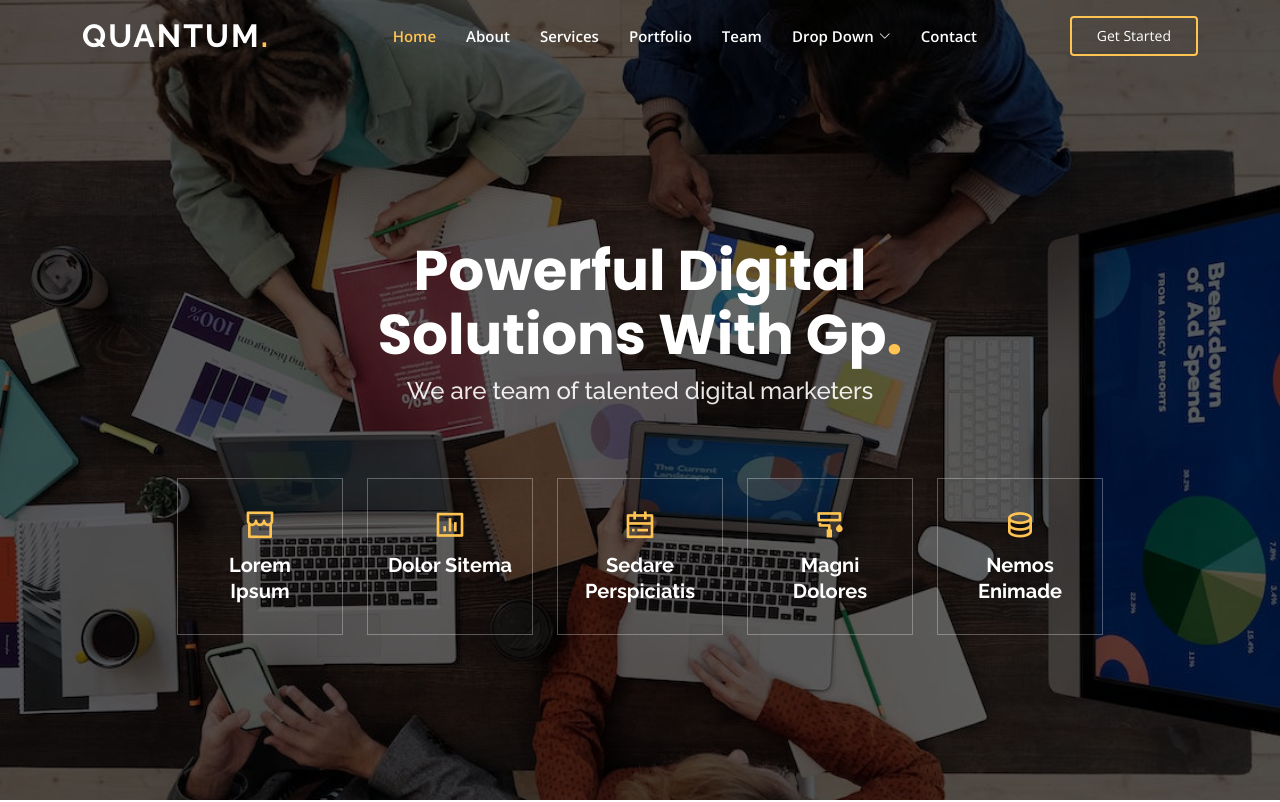
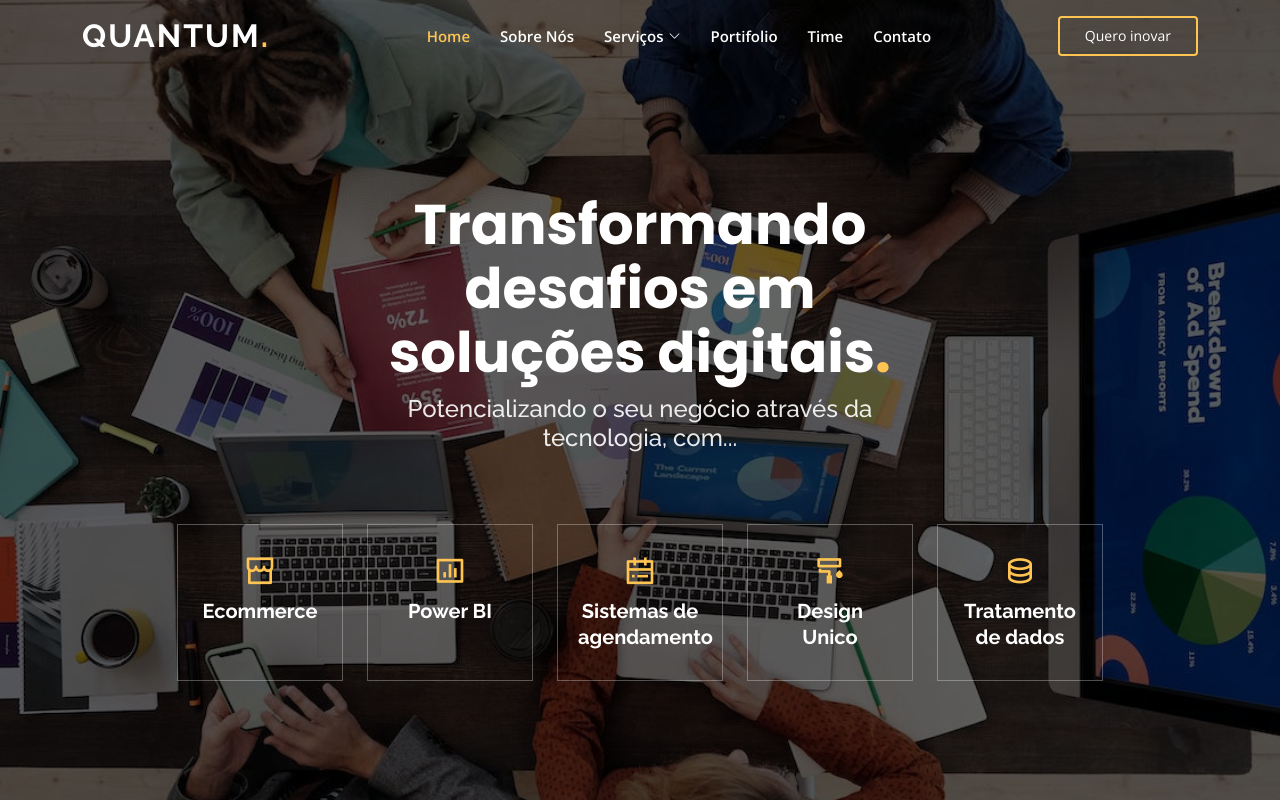
Before and after one commit to lucaspincho/QuantumTech, a plain HTML site: page Gp/index.html in a window 1280 px wide. Shown: the top 802 px of the page. Drawn offline with nearby package versions, Linux system fonts and the light colour scheme.

Commit message:
feat: Adição do title e dos serviços no Banner

```diff
--- a/Gp/index.html
+++ b/Gp/index.html
@@ -14,7 +14,9 @@
   <link href="assets/img/apple-touch-icon.png" rel="apple-touch-icon">
 
   <!-- Google Fonts -->
-  <link href="https://fonts.googleapis.com/css?family=Open+Sans:300,300i,400,400i,600,600i,700,700i|Raleway:300,300i,400,400i,500,500i,600,600i,700,700i|Poppins:300,300i,400,400i,500,500i,600,600i,700,700i" rel="stylesheet">
+  <link
+    href="https://fonts.googleapis.com/css?family=Open+Sans:300,300i,400,400i,600,600i,700,700i|Raleway:300,300i,400,400i,500,500i,600,600i,700,700i|Poppins:300,300i,400,400i,500,500i,600,600i,700,700i"
+    rel="stylesheet">
 
   <!-- Vendor CSS Files -->
   <link href="assets/vendor/aos/aos.css" rel="stylesheet">
@@ -43,40 +45,30 @@
   <header id="header" class="fixed-top ">
     <div class="container d-flex align-items-center justify-content-lg-between">
 
-      <h1 class="logo me-auto me-lg-0"><a href="index.html">QUantum<span>.</span></a></h1>
+      <h1 class="logo me-auto me-lg-0"><a href="index.html">Quantum<span>.</span></a></h1>
       <!-- Uncomment below if you prefer to use an image logo -->
       <!-- <a href="index.html" class="logo me-auto me-lg-0"><img src="assets/img/logo.png" alt="" class="img-fluid"></a>-->
 
       <nav id="navbar" class="navbar order-last order-lg-0">
         <ul>
           <li><a class="nav-link scrollto active" href="#hero">Home</a></li>
-          <li><a class="nav-link scrollto" href="#about">About</a></li>
-          <li><a class="nav-link scrollto" href="#services">Services</a></li>
-          <li><a class="nav-link scrollto " href="#portfolio">Portfolio</a></li>
-          <li><a class="nav-link scrollto" href="#team">Team</a></li>
-          <li class="dropdown"><a href="#"><span>Drop Down</span> <i class="bi bi-chevron-down"></i></a>
+          <li><a class="nav-link scrollto" href="#about">Sobre Nós</a></li>
+          <li class="dropdown"><a href="#services"><span>Serviços</span> <i class="bi bi-chevron-down"></i></a>
             <ul>
-              <li><a href="#">Drop Down 1</a></li>
-              <li class="dropdown"><a href="#"><span>Deep Drop Down</span> <i class="bi bi-chevron-right"></i></a>
-                <ul>
-                  <li><a href="#">Deep Drop Down 1</a></li>
-                  <li><a href="#">Deep Drop Down 2</a></li>
-                  <li><a href="#">Deep Drop Down 3</a></li>
-                  <li><a href="#">Deep Drop Down 4</a></li>
-                  <li><a href="#">Deep Drop Down 5</a></li>
-                </ul>
-              </li>
-              <li><a href="#">Drop Down 2</a></li>
-              <li><a href="#">Drop Down 3</a></li>
-              <li><a href="#">Drop Down 4</a></li>
+              <li><a href="#">Sistemas web</a></li>
+              <li><a href="#">Power BI</a></li>
+              <li><a href="#">Ecommerce</a></li>
+              <li><a href="#">Sistema de estoque</a></li>
             </ul>
           </li>
-          <li><a class="nav-link scrollto" href="#contact">Contact</a></li>
+          <li><a class="nav-link scrollto " href="#portfolio">Portifolio</a></li>
+          <li><a class="nav-link scrollto" href="#team">Time</a></li>
+          <li><a class="nav-link scrollto" href="#contact">Contato</a></li>
         </ul>
         <i class="bi bi-list mobile-nav-toggle"></i>
       </nav><!-- .navbar -->
 
-      <a href="#about" class="get-started-btn scrollto">Get Started</a>
+      <a href="#about" class="get-started-btn scrollto">Quero inovar</a>
 
     </div>
   </header><!-- End Header -->
@@ -87,8 +79,8 @@
 
       <div class="row justify-content-center" data-aos="fade-up" data-aos-delay="150">
         <div class="col-xl-6 col-lg-8">
-          <h1>Powerful Digital Solutions With Gp<span>.</span></h1>
-          <h2>We are team of talented digital marketers</h2>
+          <h1>Transformando desafios em soluções digitais<span>.</span></h1>
+          <h2>Potencializando o seu negócio através da tecnologia, com...</h2>
         </div>
       </div>
 
@@ -96,31 +88,31 @@
         <div class="col-xl-2 col-md-4">
           <div class="icon-box">
             <i class="ri-store-line"></i>
-            <h3><a href="">Lorem Ipsum</a></h3>
+            <h3><a href="">Ecommerce</a></h3>
           </div>
         </div>
         <div class="col-xl-2 col-md-4">
           <div class="icon-box">
             <i class="ri-bar-chart-box-line"></i>
-            <h3><a href="">Dolor Sitema</a></h3>
+            <h3><a href="">Power BI</a></h3>
           </div>
         </div>
         <div class="col-xl-2 col-md-4">
           <div class="icon-box">
             <i class="ri-calendar-todo-line"></i>
-            <h3><a href="">Sedare Perspiciatis</a></h3>
+            <h3><a href="">Sistemas de agendamento</a></h3>
           </div>
         </div>
         <div class="col-xl-2 col-md-4">
           <div class="icon-box">
             <i class="ri-paint-brush-line"></i>
-            <h3><a href="">Magni Dolores</a></h3>
+            <h3><a href="">Design Unico</a></h3>
           </div>
         </div>
         <div class="col-xl-2 col-md-4">
           <div class="icon-box">
             <i class="ri-database-2-line"></i>
-            <h3><a href="">Nemos Enimade</a></h3>
+            <h3><a href="">Tratamento de dados</a></h3>
           </div>
         </div>
       </div>
@@ -141,16 +133,20 @@
           <div class="col-lg-6 pt-4 pt-lg-0 order-2 order-lg-1 content" data-aos="fade-right" data-aos-delay="100">
             <h3>Voluptatem dignissimos provident quasi corporis voluptates sit assumenda.</h3>
             <p class="fst-italic">
-              Lorem ipsum dolor sit amet, consectetur adipiscing elit, sed do eiusmod tempor incididunt ut labore et dolore
+              Lorem ipsum dolor sit amet, consectetur adipiscing elit, sed do eiusmod tempor incididunt ut labore et
+              dolore
               magna aliqua.
             </p>
             <ul>
               <li><i class="ri-check-double-line"></i> Ullamco laboris nisi ut aliquip ex ea commodo consequat.</li>
               <li><i class="ri-check-double-line"></i> Duis aute irure dolor in reprehenderit in voluptate velit.</li>
-              <li><i class="ri-check-double-line"></i> Ullamco laboris nisi ut aliquip ex ea commodo consequat. Duis aute irure dolor in reprehenderit in voluptate trideta storacalaperda mastiro dolore eu fugiat nulla pariatur.</li>
+              <li><i class="ri-check-double-line"></i> Ullamco laboris nisi ut aliquip ex ea commodo consequat. Duis
+                aute irure dolor in reprehenderit in voluptate trideta storacalaperda mastiro dolore eu fugiat nulla
+                pariatur.</li>
             </ul>
             <p>
-              Ullamco laboris nisi ut aliquip ex ea commodo consequat. Duis aute irure dolor in reprehenderit in voluptate
+              Ullamco laboris nisi ut aliquip ex ea commodo consequat. Duis aute irure dolor in reprehenderit in
+              voluptate
               velit esse cillum dolore eu fugiat nulla pariatur. Excepteur sint occaecat cupidatat non proident
             </p>
           </div>
@@ -185,7 +181,8 @@
       <div class="container" data-aos="fade-up">
 
         <div class="row">
-          <div class="image col-lg-6" style='background-image: url("assets/img/features.jpg");' data-aos="fade-right"></div>
+          <div class="image col-lg-6" style='background-image: url("assets/img/features.jpg");' data-aos="fade-right">
+          </div>
           <div class="col-lg-6" data-aos="fade-left" data-aos-delay="100">
             <div class="icon-box mt-5 mt-lg-0" data-aos="zoom-in" data-aos-delay="150">
               <i class="bx bx-receipt"></i>
@@ -231,7 +228,8 @@
             </div>
           </div>
 
-          <div class="col-lg-4 col-md-6 d-flex align-items-stretch mt-4 mt-md-0" data-aos="zoom-in" data-aos-delay="200">
+          <div class="col-lg-4 col-md-6 d-flex align-items-stretch mt-4 mt-md-0" data-aos="zoom-in"
+            data-aos-delay="200">
             <div class="icon-box">
               <div class="icon"><i class="bx bx-file"></i></div>
               <h4><a href="">Sed ut perspiciatis</a></h4>
@@ -239,7 +237,8 @@
             </div>
           </div>
 
-          <div class="col-lg-4 col-md-6 d-flex align-items-stretch mt-4 mt-lg-0" data-aos="zoom-in" data-aos-delay="300">
+          <div class="col-lg-4 col-md-6 d-flex align-items-stretch mt-4 mt-lg-0" data-aos="zoom-in"
+            data-aos-delay="300">
             <div class="icon-box">
               <div class="icon"><i class="bx bx-tachometer"></i></div>
               <h4><a href="">Magni Dolores</a></h4>
@@ -282,7 +281,9 @@
 
         <div class="text-center">
           <h3>Call To Action</h3>
-          <p> Duis aute irure dolor in reprehenderit in voluptate velit esse cillum dolore eu fugiat nulla pariatur. Excepteur sint occaecat cupidatat non proident, sunt in culpa qui officia deserunt mollit anim id est laborum.</p>
+          <p> Duis aute irure dolor in reprehenderit in voluptate velit esse cillum dolore eu fugiat nulla pariatur.
+            Excepteur sint occaecat cupidatat non proident, sunt in culpa qui officia deserunt mollit anim id est
+            laborum.</p>
           <a class="cta-btn" href="#">Call To Action</a>
         </div>
 
@@ -318,7 +319,8 @@
                 <h4>App 1</h4>
                 <p>App</p>
                 <div class="portfolio-links">
-                  <a href="assets/img/portfolio/portfolio-1.jpg" data-gallery="portfolioGallery" class="portfolio-lightbox" title="App 1"><i class="bx bx-plus"></i></a>
+                  <a href="assets/img/portfolio/portfolio-1.jpg" data-gallery="portfolioGallery"
+                    class="portfolio-lightbox" title="App 1"><i class="bx bx-plus"></i></a>
                   <a href="portfolio-details.html" title="More Details"><i class="bx bx-link"></i></a>
                 </div>
               </div>
@@ -332,7 +334,8 @@
                 <h4>Web 3</h4>
                 <p>Web</p>
                 <div class="portfolio-links">
-                  <a href="assets/img/portfolio/portfolio-2.jpg" data-gallery="portfolioGallery" class="portfolio-lightbox" title="Web 3"><i class="bx bx-plus"></i></a>
+                  <a href="assets/img/portfolio/portfolio-2.jpg" data-gallery="portfolioGallery"
+                    class="portfolio-lightbox" title="Web 3"><i class="bx bx-plus"></i></a>
                   <a href="portfolio-details.html" title="More Details"><i class="bx bx-link"></i></a>
                 </div>
               </div>
@@ -346,7 +349,8 @@
                 <h4>App 2</h4>
                 <p>App</p>
                 <div class="portfolio-links">
-                  <a href="assets/img/portfolio/portfolio-3.jpg" data-gallery="portfolioGallery" class="portfolio-lightbox" title="App 2"><i class="bx bx-plus"></i></a>
+                  <a href="assets/img/portfolio/portfolio-3.jpg" data-gallery="portfolioGallery"
+                    class="portfolio-lightbox" title="App 2"><i class="bx bx-plus"></i></a>
                   <a href="portfolio-details.html" title="More Details"><i class="bx bx-link"></i></a>
                 </div>
               </div>
@@ -360,7 +364,8 @@
                 <h4>Card 2</h4>
                 <p>Card</p>
                 <div class="portfolio-links">
-                  <a href="assets/img/portfolio/portfolio-4.jpg" data-gallery="portfolioGallery" class="portfolio-lightbox" title="Card 2"><i class="bx bx-plus"></i></a>
+                  <a href="assets/img/portfolio/portfolio-4.jpg" data-gallery="portfolioGallery"
+                    class="portfolio-lightbox" title="Card 2"><i class="bx bx-plus"></i></a>
                   <a href="portfolio-details.html" title="More Details"><i class="bx bx-link"></i></a>
                 </div>
               </div>
@@ -374,7 +379,8 @@
                 <h4>Web 2</h4>
                 <p>Web</p>
                 <div class="portfolio-links">
-                  <a href="assets/img/portfolio/portfolio-5.jpg" data-gallery="portfolioGallery" class="portfolio-lightbox" title="Web 2"><i class="bx bx-plus"></i></a>
+                  <a href="assets/img/portfolio/portfolio-5.jpg" data-gallery="portfolioGallery"
+                    class="portfolio-lightbox" title="Web 2"><i class="bx bx-plus"></i></a>
                   <a href="portfolio-details.html" title="More Details"><i class="bx bx-link"></i></a>
                 </div>
               </div>
@@ -388,7 +394,8 @@
                 <h4>App 3</h4>
                 <p>App</p>
                 <div class="portfolio-links">
-                  <a href="assets/img/portfolio/portfolio-6.jpg" data-gallery="portfolioGallery" class="portfolio-lightbox" title="App 3"><i class="bx bx-plus"></i></a>
+                  <a href="assets/img/portfolio/portfolio-6.jpg" data-gallery="portfolioGallery"
+                    class="portfolio-lightbox" title="App 3"><i class="bx bx-plus"></i></a>
                   <a href="portfolio-details.html" title="More Details"><i class="bx bx-link"></i></a>
                 </div>
               </div>
@@ -402,7 +409,8 @@
                 <h4>Card 1</h4>
                 <p>Card</p>
                 <div class="portfolio-links">
-                  <a href="assets/img/portfolio/portfolio-7.jpg" data-gallery="portfolioGallery" class="portfolio-lightbox" title="Card 1"><i class="bx bx-plus"></i></a>
+                  <a href="assets/img/portfolio/portfolio-7.jpg" data-gallery="portfolioGallery"
+                    class="portfolio-lightbox" title="Card 1"><i class="bx bx-plus"></i></a>
                   <a href="portfolio-details.html" title="More Details"><i class="bx bx-link"></i></a>
                 </div>
               </div>
@@ -416,7 +424,8 @@
                 <h4>Card 3</h4>
                 <p>Card</p>
                 <div class="portfolio-links">
-                  <a href="assets/img/portfolio/portfolio-8.jpg" data-gallery="portfolioGallery" class="portfolio-lightbox" title="Card 3"><i class="bx bx-plus"></i></a>
+                  <a href="assets/img/portfolio/portfolio-8.jpg" data-gallery="portfolioGallery"
+                    class="portfolio-lightbox" title="Card 3"><i class="bx bx-plus"></i></a>
                   <a href="portfolio-details.html" title="More Details"><i class="bx bx-link"></i></a>
                 </div>
               </div>
@@ -430,7 +439,8 @@
                 <h4>Web 3</h4>
                 <p>Web</p>
                 <div class="portfolio-links">
-                  <a href="assets/img/portfolio/portfolio-9.jpg" data-gallery="portfolioGallery" class="portfolio-lightbox" title="Web 3"><i class="bx bx-plus"></i></a>
+                  <a href="assets/img/portfolio/portfolio-9.jpg" data-gallery="portfolioGallery"
+                    class="portfolio-lightbox" title="Web 3"><i class="bx bx-plus"></i></a>
                   <a href="portfolio-details.html" title="More Details"><i class="bx bx-link"></i></a>
                 </div>
               </div>
@@ -447,18 +457,22 @@
       <div class="container" data-aos="fade-up">
 
         <div class="row no-gutters">
-          <div class="image col-xl-5 d-flex align-items-stretch justify-content-center justify-content-lg-start" data-aos="fade-right" data-aos-delay="100"></div>
-          <div class="col-xl-7 ps-4 ps-lg-5 pe-4 pe-lg-1 d-flex align-items-stretch" data-aos="fade-left" data-aos-delay="100">
+          <div class="image col-xl-5 d-flex align-items-stretch justify-content-center justify-content-lg-start"
+            data-aos="fade-right" data-aos-delay="100"></div>
+          <div class="col-xl-7 ps-4 ps-lg-5 pe-4 pe-lg-1 d-flex align-items-stretch" data-aos="fade-left"
+            data-aos-delay="100">
             <div class="content d-flex flex-column justify-content-center">
               <h3>Voluptatem dignissimos provident quasi</h3>
               <p>
-                Lorem ipsum dolor sit amet, consectetur adipiscing elit, sed do eiusmod tempor incididunt ut labore et dolore magna aliqua. Duis aute irure dolor in reprehenderit
+                Lorem ipsum dolor sit amet, consectetur adipiscing elit, sed do eiusmod tempor incididunt ut labore et
+                dolore magna aliqua. Duis aute irure dolor in reprehenderit
               </p>
               <div class="row">
                 <div class="col-md-6 d-md-flex align-items-md-stretch">
                   <div class="count-box">
                     <i class="bi bi-emoji-smile"></i>
-                    <span data-purecounter-start="0" data-purecounter-end="65" data-purecounter-duration="2" class="purecounter"></span>
+                    <span data-purecounter-start="0" data-purecounter-end="65" data-purecounter-duration="2"
+                      class="purecounter"></span>
                     <p><strong>Happy Clients</strong> consequuntur voluptas nostrum aliquid ipsam architecto ut.</p>
                   </div>
                 </div>
@@ -466,23 +480,28 @@
                 <div class="col-md-6 d-md-flex align-items-md-stretch">
                   <div class="count-box">
                     <i class="bi bi-journal-richtext"></i>
-                    <span data-purecounter-start="0" data-purecounter-end="85" data-purecounter-duration="2" class="purecounter"></span>
-                    <p><strong>Projects</strong> adipisci atque cum quia aspernatur totam laudantium et quia dere tan</p>
+                    <span data-purecounter-start="0" data-purecounter-end="85" data-purecounter-duration="2"
+                      class="purecounter"></span>
+                    <p><strong>Projects</strong> adipisci atque cum quia aspernatur totam laudantium et quia dere tan
+                    </p>
                   </div>
                 </div>
 
                 <div class="col-md-6 d-md-flex align-items-md-stretch">
                   <div class="count-box">
                     <i class="bi bi-clock"></i>
-                    <span data-purecounter-start="0" data-purecounter-end="35" data-purecounter-duration="4" class="purecounter"></span>
-                    <p><strong>Years of experience</strong> aut commodi quaerat modi aliquam nam ducimus aut voluptate non vel</p>
+                    <span data-purecounter-start="0" data-purecounter-end="35" data-purecounter-duration="4"
+                      class="purecounter"></span>
+                    <p><strong>Years of experience</strong> aut commodi quaerat modi aliquam nam ducimus aut voluptate
+                      non vel</p>
                   </div>
                 </div>
 
                 <div class="col-md-6 d-md-flex align-items-md-stretch">
                   <div class="count-box">
                     <i class="bi bi-award"></i>
-                    <span data-purecounter-start="0" data-purecounter-end="20" data-purecounter-duration="4" class="purecounter"></span>
+                    <span data-purecounter-start="0" data-purecounter-end="20" data-purecounter-duration="4"
+                      class="purecounter"></span>
                     <p><strong>Awards</strong> rerum asperiores dolor alias quo reprehenderit eum et nemo pad der</p>
                   </div>
                 </div>
@@ -508,7 +527,8 @@
                 <h4>Ceo &amp; Founder</h4>
                 <p>
                   <i class="bx bxs-quote-alt-left quote-icon-left"></i>
-                  Proin iaculis purus consequat sem cure digni ssim donec porttitora entum suscipit rhoncus. Accusantium quam, ultricies eget id, aliquam eget nibh et. Maecen aliquam, risus at semper.
+                  Proin iaculis purus consequat sem cure digni ssim donec porttitora entum suscipit rhoncus. Accusantium
+                  quam, ultricies eget id, aliquam eget nibh et. Maecen aliquam, risus at semper.
                   <i class="bx bxs-quote-alt-right quote-icon-right"></i>
                 </p>
               </div>
@@ -521,7 +541,8 @@
                 <h4>Designer</h4>
                 <p>
                   <i class="bx bxs-quote-alt-left quote-icon-left"></i>
-                  Export tempor illum tamen malis malis eram quae irure esse labore quem cillum quid cillum eram malis quorum velit fore eram velit sunt aliqua noster fugiat irure amet legam anim culpa.
+                  Export tempor illum tamen malis malis eram quae irure esse labore quem cillum quid cillum eram malis
+                  quorum velit fore eram velit sunt aliqua noster fugiat irure amet legam anim culpa.
                   <i class="bx bxs-quote-alt-right quote-icon-right"></i>
                 </p>
               </div>
@@ -534,7 +555,8 @@
                 <h4>Store Owner</h4>
                 <p>
                   <i class="bx bxs-quote-alt-left quote-icon-left"></i>
-                  Enim nisi quem export duis labore cillum quae magna enim sint quorum nulla quem veniam duis minim tempor labore quem eram duis noster aute amet eram fore quis sint minim.
+                  Enim nisi quem export duis labore cillum quae magna enim sint quorum nulla quem veniam duis minim
+                  tempor labore quem eram duis noster aute amet eram fore quis sint minim.
                   <i class="bx bxs-quote-alt-right quote-icon-right"></i>
                 </p>
               </div>
@@ -547,7 +569,8 @@
                 <h4>Freelancer</h4>
                 <p>
                   <i class="bx bxs-quote-alt-left quote-icon-left"></i>
-                  Fugiat enim eram quae cillum dolore dolor amet nulla culpa multos export minim fugiat minim velit minim dolor enim duis veniam ipsum anim magna sunt elit fore quem dolore labore illum veniam.
+                  Fugiat enim eram quae cillum dolore dolor amet nulla culpa multos export minim fugiat minim velit
+                  minim dolor enim duis veniam ipsum anim magna sunt elit fore quem dolore labore illum veniam.
                   <i class="bx bxs-quote-alt-right quote-icon-right"></i>
                 </p>
               </div>
@@ -560,7 +583,8 @@
                 <h4>Entrepreneur</h4>
                 <p>
                   <i class="bx bxs-quote-alt-left quote-icon-left"></i>
-                  Quis quorum aliqua sint quem legam fore sunt eram irure aliqua veniam tempor noster veniam enim culpa labore duis sunt culpa nulla illum cillum fugiat legam esse veniam culpa fore nisi cillum quid.
+                  Quis quorum aliqua sint quem legam fore sunt eram irure aliqua veniam tempor noster veniam enim culpa
+                  labore duis sunt culpa nulla illum cillum fugiat legam esse veniam culpa fore nisi cillum quid.
                   <i class="bx bxs-quote-alt-right quote-icon-right"></i>
                 </p>
               </div>
@@ -670,7 +694,9 @@
         </div>
 
         <div>
-          <iframe style="border:0; width: 100%; height: 270px;" src="https://www.google.com/maps/embed?pb=!1m14!1m8!1m3!1d12097.433213460943!2d-74.0062269!3d40.7101282!3m2!1i1024!2i768!4f13.1!3m3!1m2!1s0x0%3A0xb89d1fe6bc499443!2sDowntown+Conference+Center!5e0!3m2!1smk!2sbg!4v1539943755621" frameborder="0" allowfullscreen></iframe>
+          <iframe style="border:0; width: 100%; height: 270px;"
+            src="https://www.google.com/maps/embed?pb=!1m14!1m8!1m3!1d12097.433213460943!2d-74.0062269!3d40.7101282!3m2!1i1024!2i768!4f13.1!3m3!1m2!1s0x0%3A0xb89d1fe6bc499443!2sDowntown+Conference+Center!5e0!3m2!1smk!2sbg!4v1539943755621"
+            frameborder="0" allowfullscreen></iframe>
         </div>
 
         <div class="row mt-5">
@@ -808,7 +834,8 @@
   </footer><!-- End Footer -->
 
   <div id="preloader"></div>
-  <a href="#" class="back-to-top d-flex align-items-center justify-content-center"><i class="bi bi-arrow-up-short"></i></a>
+  <a href="#" class="back-to-top d-flex align-items-center justify-content-center"><i
+      class="bi bi-arrow-up-short"></i></a>
 
   <!-- Vendor JS Files -->
   <script src="assets/vendor/purecounter/purecounter_vanilla.js"></script>
```
